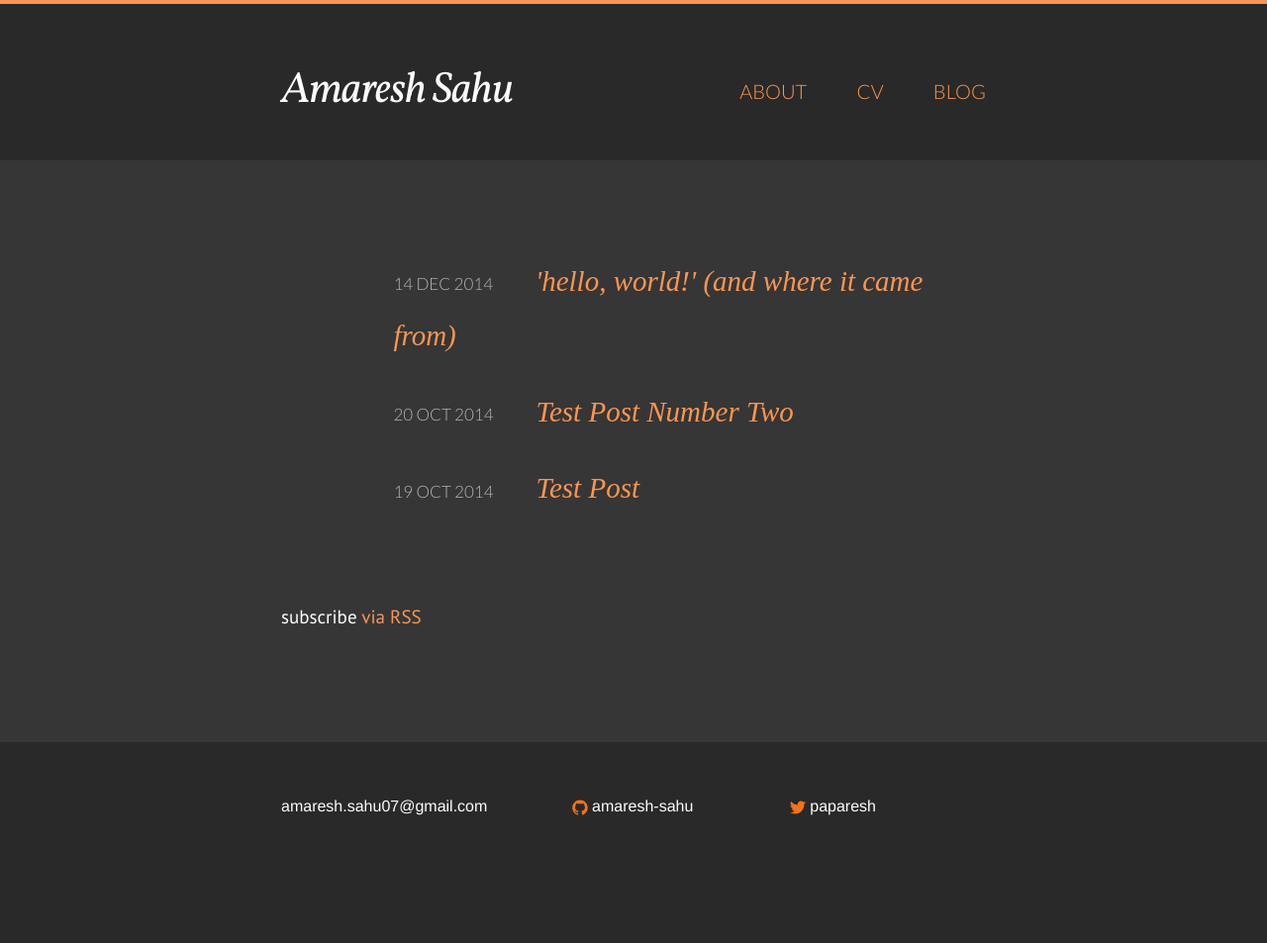
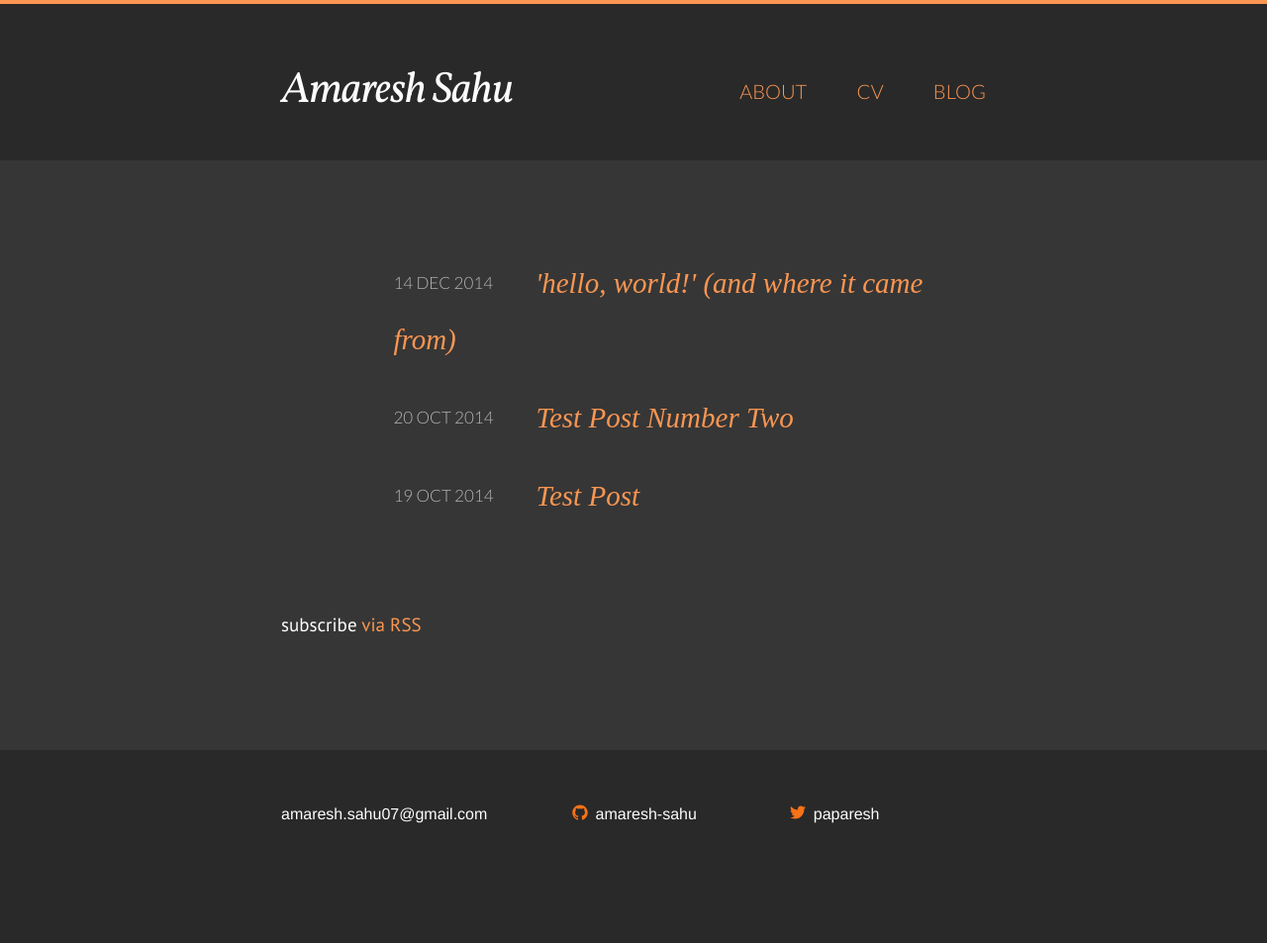
Before and after one commit to amaresh-sahu/amaresh-sahu.github.io, a Jekyll site: the page built from index.html, in a window 1280 px wide. Shown: the whole page at 99% size. Built offline with Jekyll 4.4.1, drawn with Linux system fonts in a browser that asks for light colours; some web fonts are replaced.

Commit message:
added icon fonts

```diff
--- a/_includes/footer.html
+++ b/_includes/footer.html
@@ -11,7 +11,6 @@
           <li><a href="mailto:{{ site.email }}">{{ site.email }}</a></li>
         </ul>
       </div>
-
       <div class="footer-col  footer-col-2">
         <ul class="social-media-list">
           {% if site.github_username %}
--- a/_sass/_layout.scss
+++ b/_sass/_layout.scss
@@ -205,7 +205,7 @@
 
 .post-link {
     font-family: $post-link-font-family;
-    vertical-align: bottom;
+    vertical-align: middle;
     font-size: $post-link-font-size;
     font-style: $post-link-font-style;
 }
--- a/css/main.scss
+++ b/css/main.scss
@@ -175,3 +175,56 @@
         "layout",
         "syntax-highlighting"
 ;
+
+
+// Fonts from Icomoon
+
+@font-face {
+	font-family: 'icomoon';
+	src:url('../fonts/icomoon.eot?-k4fwhg');
+	src:url('../fonts/icomoon.eot?#iefix-k4fwhg') format('embedded-opentype'),
+		url('../fonts/icomoon.woff?-k4fwhg') format('woff'),
+		url('../fonts/icomoon.ttf?-k4fwhg') format('truetype'),
+		url('../fonts/icomoon.svg?-k4fwhg#icomoon') format('svg');
+	font-weight: normal;
+	font-style: normal;
+}
+
+[class^="icon-"], [class*=" icon-"] {
+	font-family: 'icomoon';
+	speak: none;
+	font-style: normal;
+	font-weight: normal;
+	font-variant: normal;
+	text-transform: none;
+	line-height: 1;
+
+	/* Better Font Rendering =========== */
+	-webkit-font-smoothing: antialiased;
+	-moz-osx-font-smoothing: grayscale;
+}
+
+.icon-email103:before {
+	content: "\e600";
+}
+.icon-twitter:before {
+	content: "\e601";
+}
+.icon-twitter2:before {
+	content: "\e602";
+}
+.icon-github:before {
+	content: "\e603";
+}
+.icon-github2:before {
+	content: "\e604";
+}
+.icon-linkedin:before {
+	content: "\e605";
+}
+.icon-linkedin2:before {
+	content: "\e606";
+}
+.icon-linkedin3:before {
+	content: "\e607";
+}
```
Also changed, not shown: fonts/icomoon.ttf (added), fonts/icomoon.woff (added), 2 other files.
